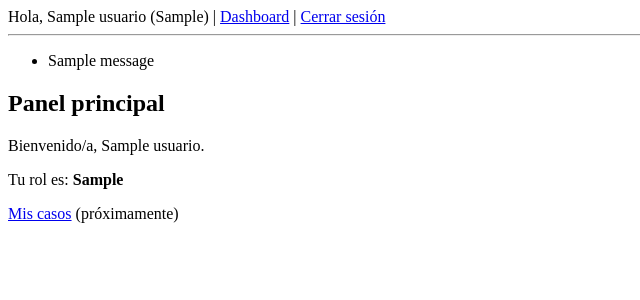
After one commit to valentinasalmon/TIF, a Flask app: page /dashboard in a window 1280 px wide. The commit adds this page. Shown: the top 300 px of the page, without its empty margins (0-640 px from the left). Run offline with Flask 3, Linux system fonts and the light colour scheme; a user stored in the database is signed in; tables that the repository leaves empty hold one stand-in row (values such as "Sample post"); one stand-in notice (Sample message) is shown.

Commit message:
Interfaz base con navegacion y dashboard segun rol

```diff
--- a/app/__init__.py
+++ b/app/__init__.py
@@ -26,6 +26,9 @@ def create_app():
         from app.routes.auth import auth_bp
         app.register_blueprint(auth_bp)
 
+        from app.routes.dashboard import dashboard_bp
+        app.register_blueprint(dashboard_bp)
+
     @app.route("/")
     def hello():
         return "Sistema funcionando correctamente"
--- a/app/routes/auth.py
+++ b/app/routes/auth.py
@@ -14,7 +14,7 @@ def login():
 
         if usuario and usuario.check_password(password):
             login_user(usuario)
-            return redirect(url_for("hello"))
+            return redirect(url_for("dashboard.index"))
         else:
             flash("Email o contraseña incorrectos")
             return redirect(url_for("auth.login"))
--- /dev/null
+++ b/app/routes/dashboard.py
@@ -0,0 +1,9 @@
+from flask import Blueprint, render_template
+from flask_login import login_required, current_user
+
+dashboard_bp = Blueprint("dashboard", __name__)
+
+@dashboard_bp.route("/dashboard")
+@login_required
+def index():
+    return render_template("dashboard.html", usuario=current_user)
--- /dev/null
+++ b/app/templates/base.html
@@ -0,0 +1,30 @@
+<!DOCTYPE html>
+<html>
+<head>
+    <title>{% block titulo %}Sistema de Detección de IA{% endblock %}</title>
+</head>
+<body>
+    <nav>
+        {% if current_user.is_authenticated %}
+            <span>Hola, {{ current_user.nombre }} ({{ current_user.rol }})</span> |
+            <a href="{{ url_for('dashboard.index') }}">Dashboard</a> |
+            <a href="{{ url_for('auth.logout') }}">Cerrar sesión</a>
+        {% else %}
+            <a href="{{ url_for('auth.login') }}">Iniciar sesión</a>
+        {% endif %}
+    </nav>
+    <hr>
+
+    {% with messages = get_flashed_messages() %}
+      {% if messages %}
+        <ul>
+        {% for message in messages %}
+          <li>{{ message }}</li>
+        {% endfor %}
+        </ul>
+      {% endif %}
+    {% endwith %}
+
+    {% block contenido %}{% endblock %}
+</body>
+</html>
--- /dev/null
+++ b/app/templates/dashboard.html
@@ -0,0 +1,15 @@
+{% extends "base.html" %}
+
+{% block titulo %}Dashboard{% endblock %}
+
+{% block contenido %}
+    <h2>Panel principal</h2>
+    <p>Bienvenido/a, {{ usuario.nombre }}.</p>
+    <p>Tu rol es: <strong>{{ usuario.rol }}</strong></p>
+
+    {% if usuario.rol == "administrador" %}
+        <p><a href="#">Gestión de usuarios</a> (próximamente)</p>
+    {% endif %}
+
+    <p><a href="#">Mis casos</a> (próximamente)</p>
+{% endblock %}
```
Also changed, not shown: app/templates/login.html (+7 -17 lines).
